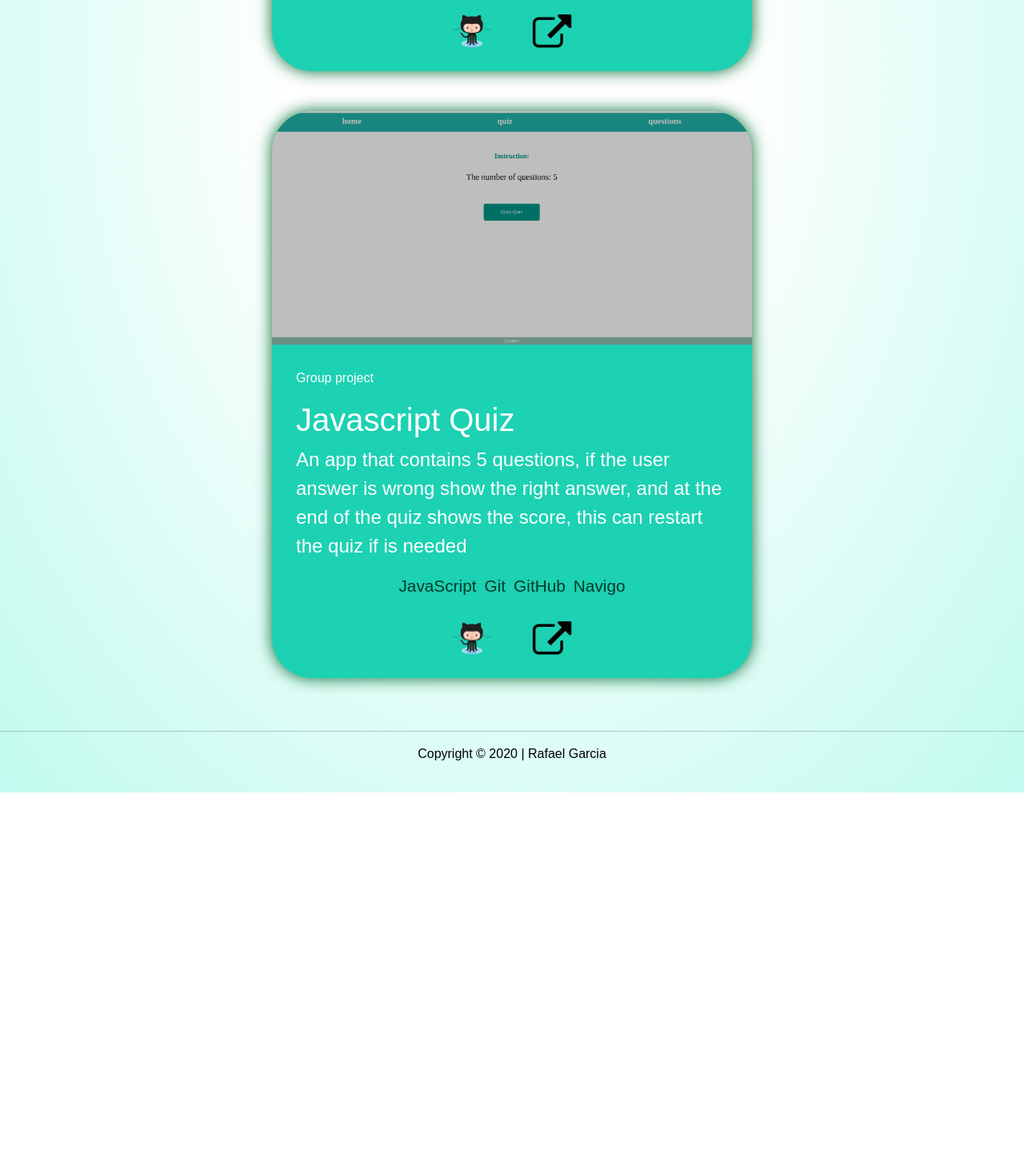
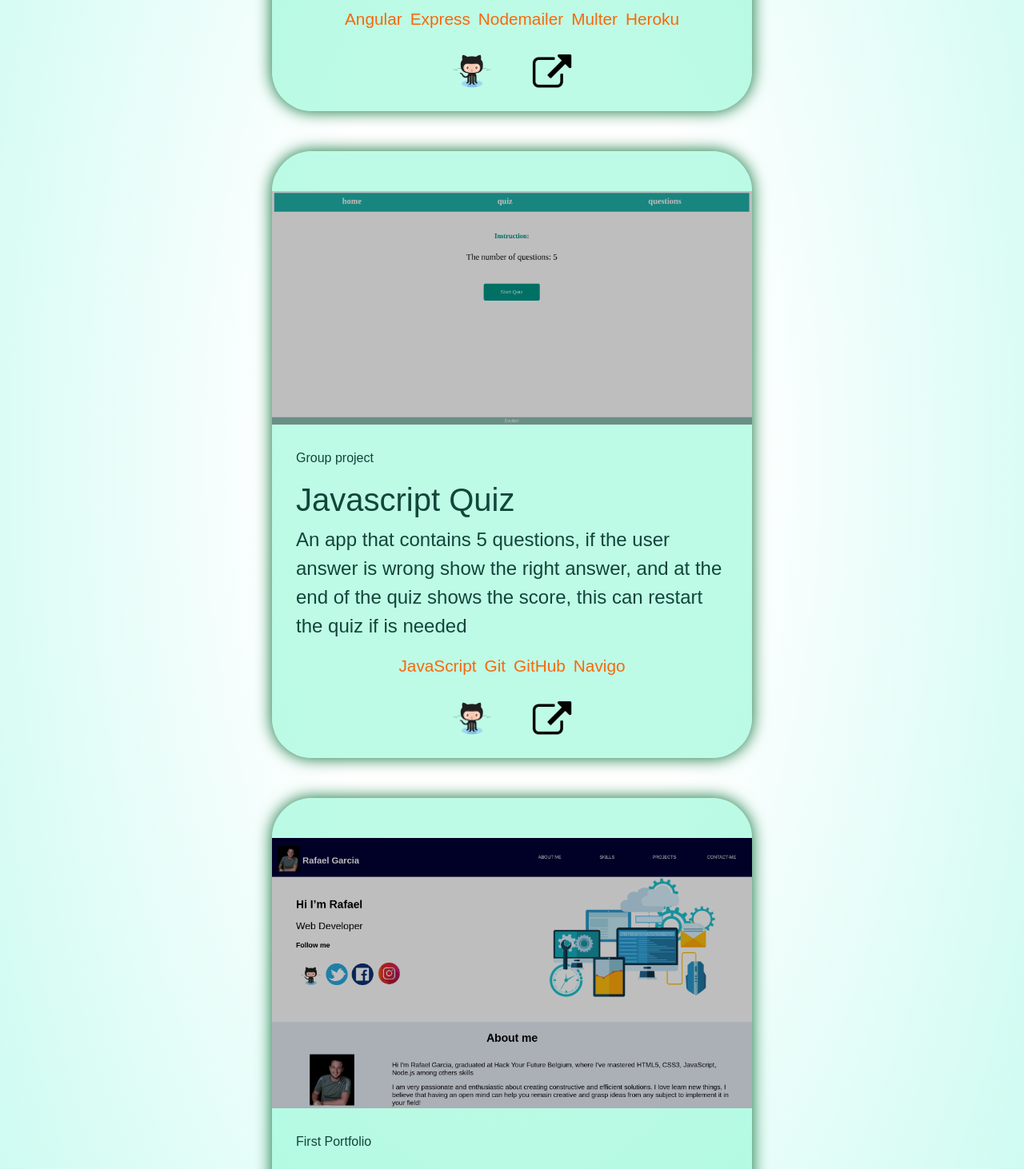
Before and after one commit to rago89/rago89.github.io, an Angular app: page /projects in a window 1280 px wide. Shown: the part 800-2262 px from the top of the page at 80% size. Before the commit the page ends 1791 px from the top, so only its background shows below. Built offline with nearby package versions, Linux system fonts and the light colour scheme.

Commit message:
add project and change card

```diff
--- a/src/app/components/layout/projects/projects.component.ts
+++ b/src/app/components/layout/projects/projects.component.ts
@@ -28,6 +28,16 @@ export class ProjectsComponent implements OnInit {
       githubUrl: 'https://github.com/rago89/javascript-quiz',
       pageUrl: 'https://rago89.github.io/javascript-quiz/',
     },
+
+    {
+      shortDescription: 'First Portfolio',
+      title: 'My first Portfolio',
+      description: `First portfolio created during Hack Your Future Belgium training, using GuiHub API to fetch the repos, they are sorted in all study projects, including final project and study journey`,
+      technologies: ['JavaScript', 'Git', 'GitHub', 'Navigo', 'Vite'],
+      picture: '/assets/projects/first-portfolio.png',
+      githubUrl: 'https://github.com/rago89/my_first_portfolio.github.io',
+      pageUrl: '',
+    },
   ];
 
   constructor() {}
--- a/src/app/components/shared/project-card/project-card.component.css
+++ b/src/app/components/shared/project-card/project-card.component.css
@@ -5,14 +5,15 @@
   justify-content: start;
   margin: 0px auto 50px auto;
   grid-template-columns: repeat(2, 1fr);
-  background-color: #1dd1b3;
+  background-color: rgba(147, 248, 214, 0.6);
   box-shadow: 0 0 20px #036d33;
   border-radius: 50px;
+  padding-top: 50px;
 }
 
 .project-description {
   padding: 5% 5% 0 5%;
-  color: white;
+  color: inherit;
 }
 
 .project-description h3 {
@@ -29,13 +30,13 @@
 
 .project-description ul li {
   list-style: none;
-  color: rgb(2, 59, 42);
+  color: rgb(247, 104, 9);
   font-size: 1.3rem;
   padding: 0 5px;
 }
 
 .description {
-  color: white;
+  color: inherit;
   font-size: 1.5rem;
 }
 
@@ -55,7 +56,6 @@
 
 .project-picture img {
   width: 100%;
-  border-radius: 50px 50px 0 0;
 }
 
 .project-picture img:hover {
--- a/src/app/components/shared/project-card/project-card.component.html
+++ b/src/app/components/shared/project-card/project-card.component.html
@@ -20,7 +20,7 @@
           class="mini-img-project"
           src="/assets/skills/octocat.png"
           alt="Github Logo" /></a
-      ><a [href]="project?.pageUrl" target="_blank"
+      ><a *ngIf="project?.pageUrl" [href]="project?.pageUrl" target="_blank"
         ><img
           class="mini-img-project"
           src="/assets/1024px-External_link_font_awesome.svg.png"
```
Also changed, not shown: src/assets/projects/first-portfolio.png (added).
